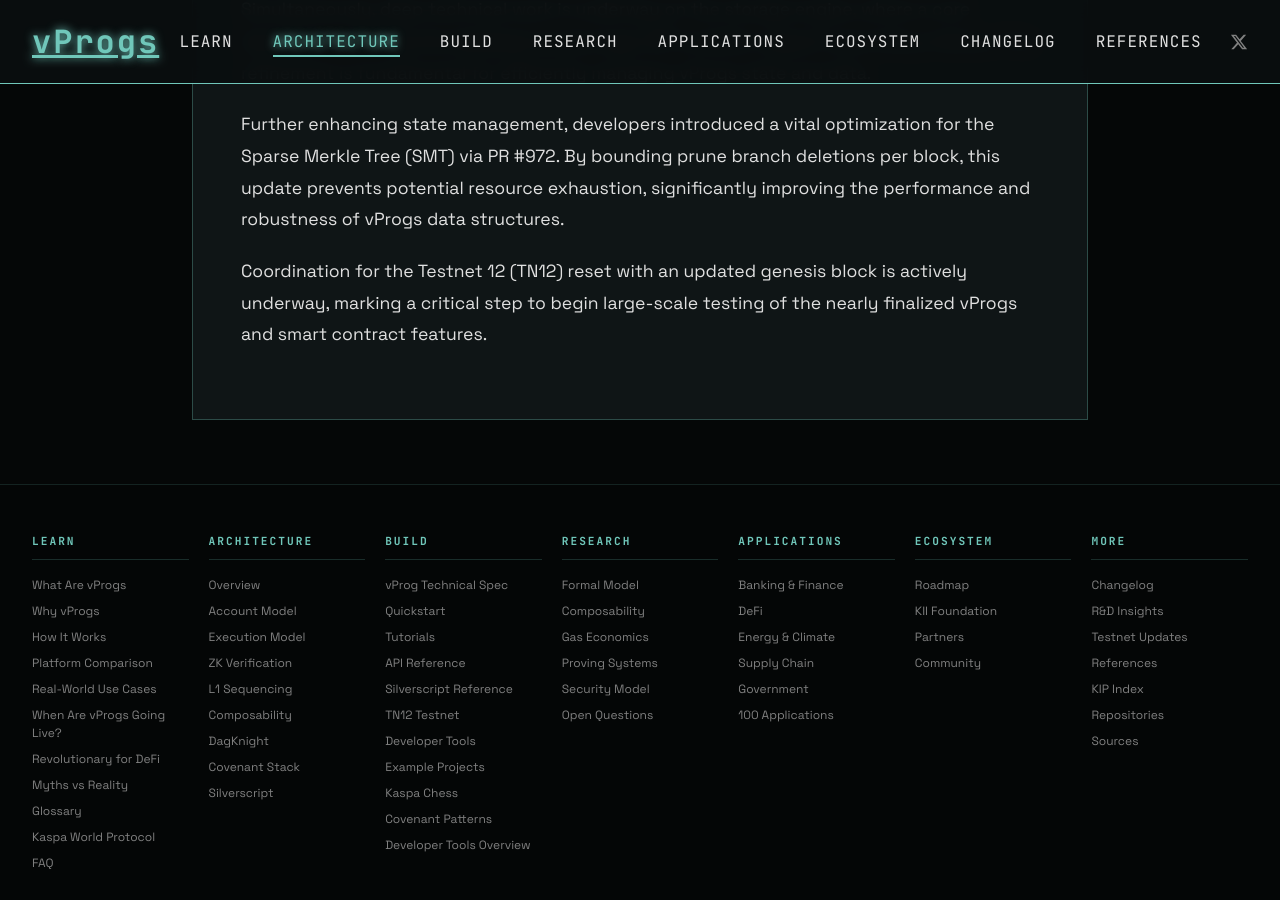
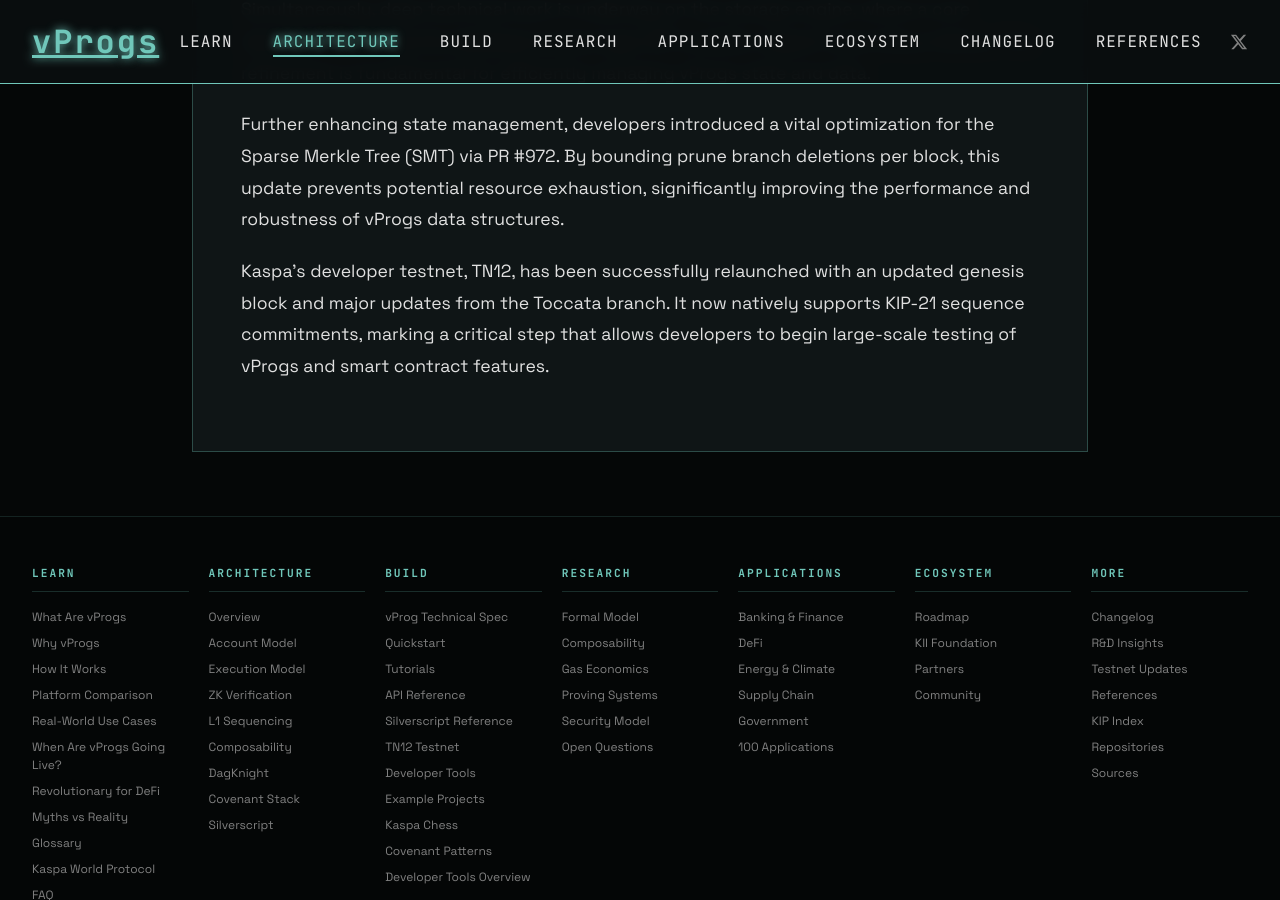
Before and after one commit to creative-inference/vprogs.xyz, a Jekyll site: the page built from architecture/sequencing-mapping.md, in a window 1280 px wide and 900 px high, scrolled down 14118 px. Built offline with Jekyll 4.4.1, drawn with Linux system fonts in a browser that asks for light colours.

Commit message:
Update TN12 reset status in KIP-21 mapping docs. [auto]

```diff
--- a/architecture/sequencing-mapping.md
+++ b/architecture/sequencing-mapping.md
@@ -355,4 +355,4 @@
 Further enhancing state management, developers introduced a vital optimization for the Sparse Merkle Tree (SMT) via PR #972. By bounding prune branch deletions per block, this update prevents potential resource exhaustion, significantly improving the performance and robustness of vProgs data structures.
 
 
-Coordination for the Testnet 12 (TN12) reset with an updated genesis block is actively underway, marking a critical step to begin large-scale testing of the nearly finalized vProgs and smart contract features.
+Kaspa's developer testnet, TN12, has been successfully relaunched with an updated genesis block and major updates from the Toccata branch. It now natively supports KIP-21 sequence commitments, marking a critical step that allows developers to begin large-scale testing of vProgs and smart contract features.
```
